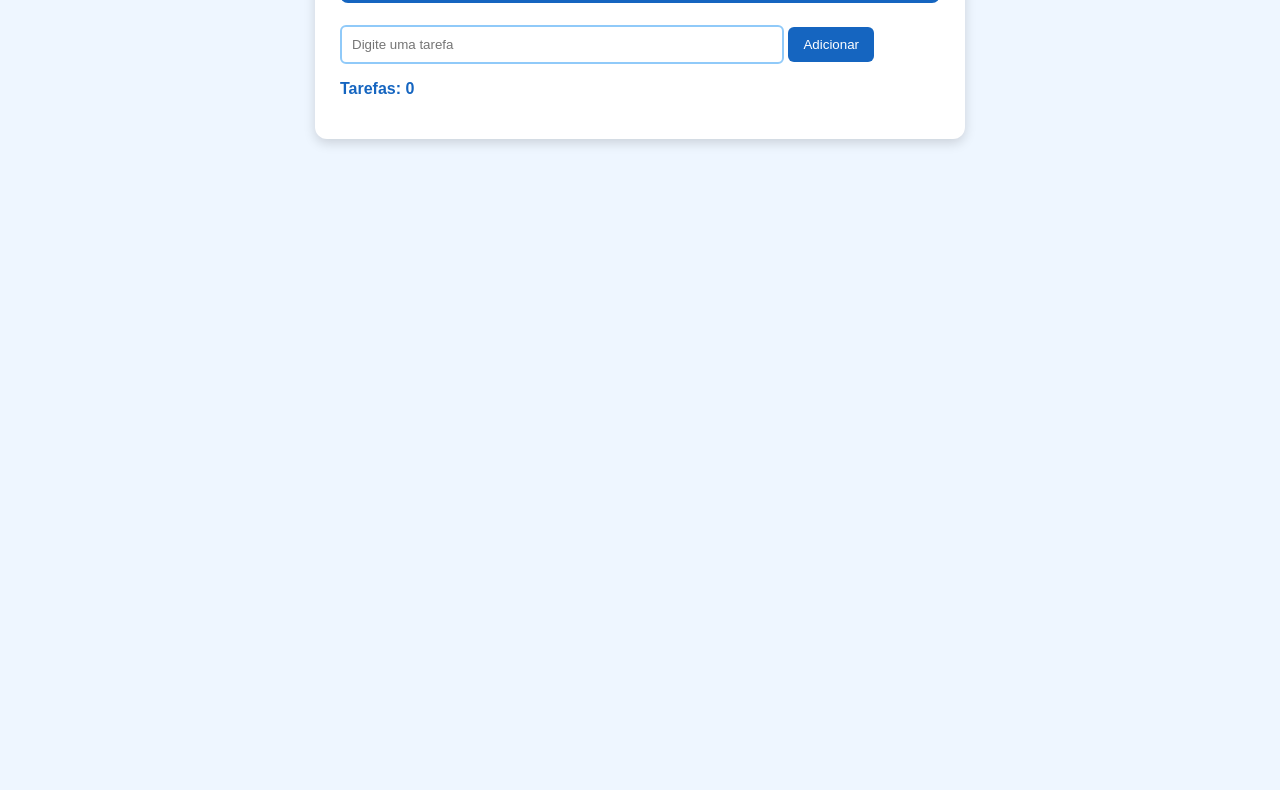
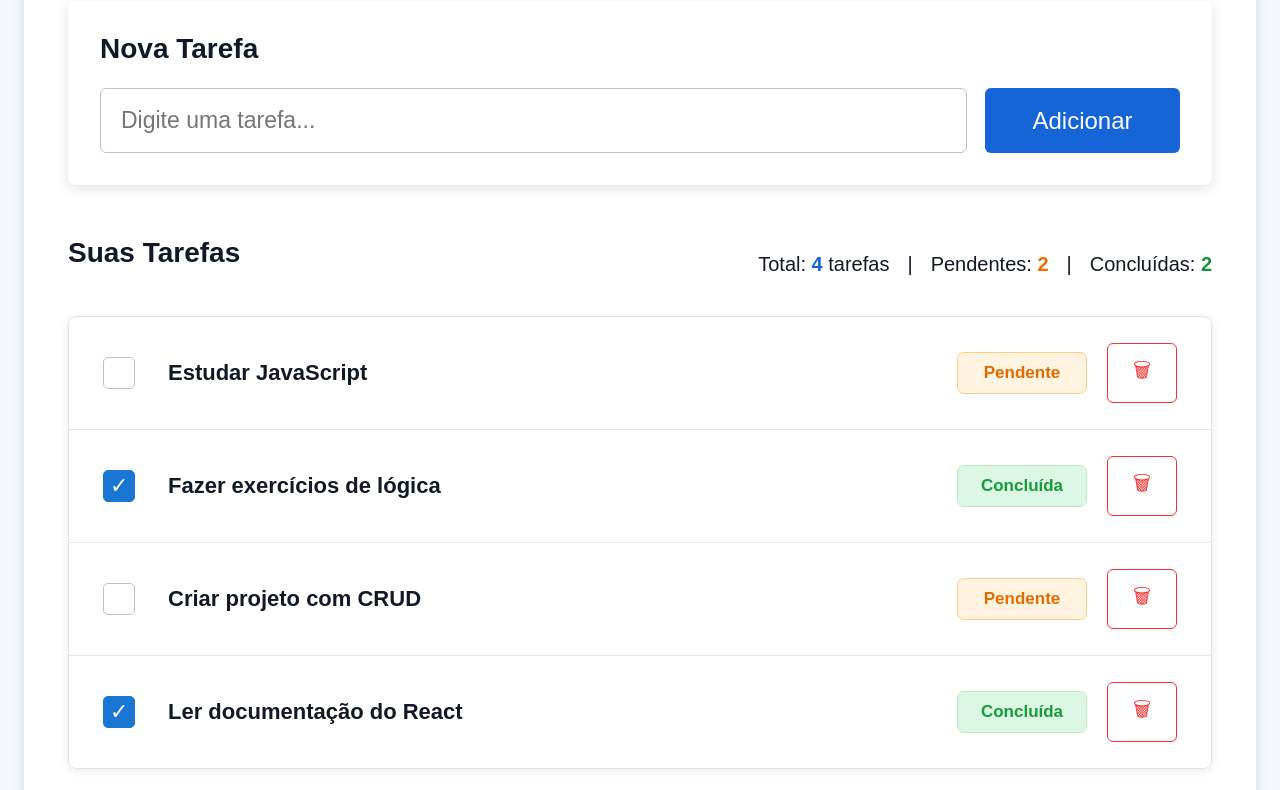
Before and after one commit to Vivianvazr/projeto-4-gerenciador-tarefas, a website: page index.html in a window 1280 px wide. Shown: the part 166-956 px from the top of the page. Before the commit the page ends 800 px from the top, so only its background shows below. Drawn offline with Linux system fonts and the light colour scheme.

Commit message:
fix: corrigir layout e funcionamento das tarefas

```diff
--- a/index.html
+++ b/index.html
@@ -2,20 +2,43 @@
 <html lang="pt-BR">
 <head>
   <meta charset="UTF-8">
+  <meta name="viewport" content="width=device-width, initial-scale=1.0">
   <title>Gerenciador de Tarefas</title>
   <link rel="stylesheet" href="style.css">
 </head>
 <body>
 
   <main class="container">
-    <h1>Gerenciador de Tarefas</h1>
+    <header class="topo">
+      <div class="icone">☑</div>
+      <h1>Gerenciador de Tarefas</h1>
+    </header>
 
-    <input id="tarefaInput" type="text" placeholder="Digite uma tarefa">
-    <button id="btnAdicionar">Adicionar</button>
+    <section class="conteudo">
+      <div class="card nova-tarefa">
+        <h2>Nova Tarefa</h2>
 
-    <p id="contador">Tarefas: 0</p>
+        <div class="formulario">
+          <input id="inputTarefa" type="text" placeholder="Digite uma tarefa...">
+          <button id="btnAdicionar">Adicionar</button>
+        </div>
+      </div>
 
-    <ul id="listaTarefas"></ul>
+      <div class="area-titulo">
+        <h2>Suas Tarefas</h2>
+
+        <div class="resumo">
+          <span>Total: <strong id="total">0</strong> tarefas</span>
+          <span>|</span>
+          <span>Pendentes: <strong id="pendentes">0</strong></span>
+          <span>|</span>
+          <span>Concluídas: <strong id="concluidas">0</strong></span>
+        </div>
+      </div>
+
+      <ul id="listaTarefas" class="lista"></ul>
+
+    </section>
   </main>
 
   <script src="script.js"></script>
--- a/script.js
+++ b/script.js
@@ -1,11 +1,27 @@
-let tarefas = [];
+const input = document.getElementById("inputTarefa");
+const btnAdicionar = document.getElementById("btnAdicionar");
+const listaTarefas = document.getElementById("listaTarefas");
 
-const input = document.getElementById("tarefaInput");
-const botaoAdicionar = document.getElementById("btnAdicionar");
-const listaTarefas = document.getElementById("listaTarefas");
-const contador = document.getElementById("contador");
+const total = document.getElementById("total");
+const pendentes = document.getElementById("pendentes");
+const concluidas = document.getElementById("concluidas");
 
-botaoAdicionar.addEventListener("click", function () {
+let tarefas = [
+  { texto: "Estudar JavaScript", concluida: false },
+  { texto: "Fazer exercícios de lógica", concluida: true },
+  { texto: "Criar projeto com CRUD", concluida: false },
+  { texto: "Ler documentação do React", concluida: true }
+];
+
+btnAdicionar.addEventListener("click", adicionarTarefa);
+
+input.addEventListener("keypress", function (event) {
+  if (event.key === "Enter") {
+    adicionarTarefa();
+  }
+});
+
+function adicionarTarefa() {
   const texto = input.value.trim();
 
   if (texto === "") {
@@ -18,35 +34,57 @@ botaoAdicionar.addEventListener("click", function () {
   });
 
   input.value = "";
-  listarTarefas();
-});
+  renderizarTarefas();
+}
 
-function listarTarefas() {
+function concluirTarefa(index) {
+  tarefas[index].concluida = !tarefas[index].concluida;
+  renderizarTarefas();
+}
+
+function excluirTarefa(index) {
+  tarefas.splice(index, 1);
+  renderizarTarefas();
+}
+
+function renderizarTarefas() {
   listaTarefas.innerHTML = "";
 
-  tarefas.forEach(function (tarefa, index) {
-    const li = document.createElement("li");
+  tarefas.forEach((tarefa, index) => {
+    const item = document.createElement("li");
 
-    const span = document.createElement("span");
-    span.textContent = tarefa.texto;
+    item.innerHTML = `
+      <button class="check ${tarefa.concluida ? "ativo" : ""}" onclick="concluirTarefa(${index})">
+        ${tarefa.concluida ? "✓" : ""}
+      </button>
 
-    if (tarefa.concluida) {
-      span.classList.add("concluida");
-    }
+      <span class="texto ${tarefa.concluida ? "finalizada" : ""}">
+        ${tarefa.texto}
+      </span>
 
-    const botaoConcluir = document.createElement("button");
-    botaoConcluir.textContent = "Concluir";
+      <span class="status ${tarefa.concluida ? "ok" : "pendente"}">
+        ${tarefa.concluida ? "Concluída" : "Pendente"}
+      </span>
 
-    botaoConcluir.addEventListener("click", function () {
-      tarefas[index].concluida = true;
-      listarTarefas();
-    });
+      <button class="lixeira" onclick="excluirTarefa(${index})">
+        🗑
+      </button>
+    `;
 
-    li.appendChild(span);
-    li.appendChild(botaoConcluir);
-
-    listaTarefas.appendChild(li);
+    listaTarefas.appendChild(item);
   });
 
-  contador.textContent = `Tarefas: ${tarefas.length}`;
+  atualizarResumo();
 }
+
+function atualizarResumo() {
+  const qtdTotal = tarefas.length;
+  const qtdConcluidas = tarefas.filter(tarefa => tarefa.concluida).length;
+  const qtdPendentes = qtdTotal - qtdConcluidas;
+
+  total.textContent = qtdTotal;
+  pendentes.textContent = qtdPendentes;
+  concluidas.textContent = qtdConcluidas;
+}
+
+renderizarTarefas();
--- a/style.css
+++ b/style.css
@@ -1,66 +1,193 @@
+* {
+  box-sizing: border-box;
+}
+
 body {
   margin: 0;
+  padding: 24px;
   font-family: Arial, sans-serif;
-  background: #eef6ff;
+  background: #f4f7fb;
+  color: #111827;
 }
 
 .container {
-  max-width: 600px;
-  margin: 50px auto;
+  max-width: 1500px;
+  margin: auto;
   background: white;
-  padding: 25px;
-  border-radius: 12px;
-  box-shadow: 0 4px 12px rgba(0,0,0,0.15);
+  border-radius: 8px;
+  box-shadow: 0 3px 12px rgba(0, 0, 0, 0.12);
+  overflow: hidden;
 }
 
-h1 {
-  background: #1565c0;
+.topo {
+  background: linear-gradient(135deg, #0d47a1, #1976d2);
   color: white;
-  padding: 18px;
+  padding: 28px 42px;
+  display: flex;
+  align-items: center;
+  gap: 22px;
+}
+
+.icone {
+  font-size: 44px;
+}
+
+.topo h1 {
+  margin: 0;
+  font-size: 38px;
+}
+
+.conteudo {
+  padding: 36px 44px;
+}
+
+.card {
+  background: white;
+  padding: 32px;
   border-radius: 8px;
-  text-align: center;
+  box-shadow: 0 3px 14px rgba(0, 0, 0, 0.12);
+  margin-bottom: 52px;
+}
+
+.card h2,
+.area-titulo h2 {
+  margin-top: 0;
+  font-size: 28px;
+}
+
+.formulario {
+  display: flex;
+  gap: 18px;
 }
 
 input {
-  width: 70%;
-  padding: 10px;
-  border: 2px solid #90caf9;
+  flex: 1;
+  padding: 18px 20px;
+  font-size: 23px;
+  border: 1px solid #b9c4d3;
   border-radius: 6px;
 }
 
-button {
-  padding: 10px 15px;
-  background: #1565c0;
-  color: white;
+#btnAdicionar {
+  width: 195px;
   border: none;
   border-radius: 6px;
+  background: #1565d8;
+  color: white;
+  font-size: 24px;
   cursor: pointer;
 }
 
-button:hover {
+#btnAdicionar:hover {
   background: #0d47a1;
 }
 
-#contador {
-  font-weight: bold;
-  color: #1565c0;
+.area-titulo {
+  display: flex;
+  justify-content: space-between;
+  align-items: center;
+  margin-bottom: 24px;
 }
 
-ul {
+.resumo {
+  display: flex;
+  gap: 18px;
+  font-size: 20px;
+}
+
+#total {
+  color: #1565d8;
+}
+
+#pendentes {
+  color: #ef6c00;
+}
+
+#concluidas {
+  color: #14953b;
+}
+
+.lista {
   list-style: none;
   padding: 0;
+  margin: 0;
+  border: 1px solid #e0e4ea;
+  border-radius: 8px;
+  overflow: hidden;
+  box-shadow: 0 2px 8px rgba(0, 0, 0, 0.09);
 }
 
-li {
-  background: #e3f2fd;
-  margin-top: 10px;
-  padding: 12px;
-  border-radius: 8px;
-  display: flex;
-  justify-content: space-between;
+.lista li {
+  display: grid;
+  grid-template-columns: 45px 1fr 130px 70px;
+  align-items: center;
+  gap: 20px;
+  padding: 26px 34px;
+  border-bottom: 1px solid #e5e7eb;
+  font-size: 22px;
 }
 
-.concluida {
-  text-decoration: line-through;
-  color: green;
+.lista li:last-child {
+  border-bottom: none;
 }
+
+.check {
+  width: 32px;
+  height: 32px;
+  border: 1px solid #b8c3d2;
+  background: white;
+  border-radius: 5px;
+  color: white;
+  font-size: 22px;
+  cursor: pointer;
+}
+
+.check.ativo {
+  background: #1976d2;
+  border-color: #1976d2;
+}
+
+.texto {
+  font-weight: bold;
+}
+
+.finalizada {
+  color: #111827;
+}
+
+.status {
+  text-align: center;
+  padding: 10px 14px;
+  border-radius: 7px;
+  font-weight: bold;
+  font-size: 17px;
+}
+
+.status.pendente {
+  color: #e06b00;
+  background: #fff4df;
+  border: 1px solid #ffcc80;
+}
+
+.status.ok {
+  color: #169c3a;
+  background: #dcf7e4;
+  border: 1px solid #bde9c9;
+}
+
+.lixeira {
+  background: white;
+  color: #ff2d2d;
+  border: 1px solid #ff2d2d;
+  border-radius: 6px;
+  padding: 12px;
+  font-size: 20px;
+  cursor: pointer;
+}
+
+footer {
+  text-align: center;
+  color: #475569;
+  font-size: 18px;
+  margin-top: 58px;
+}
```
